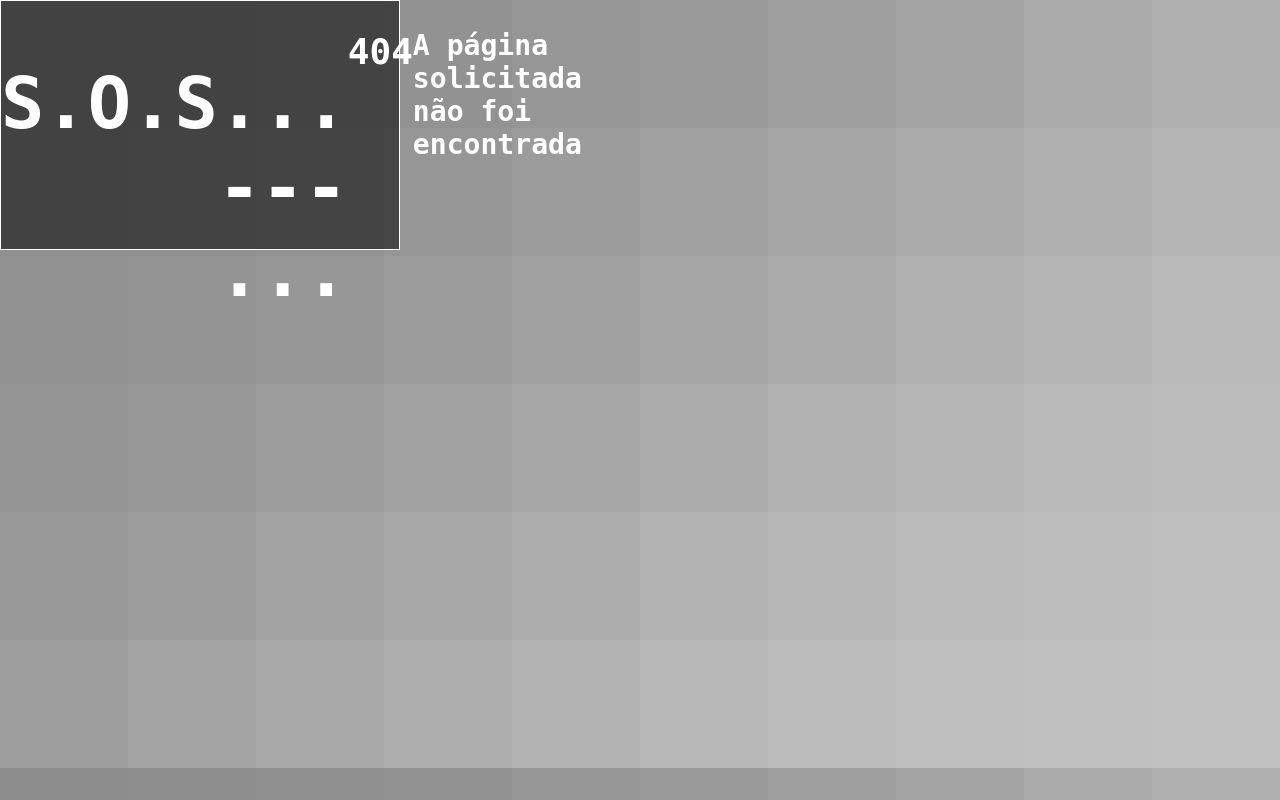
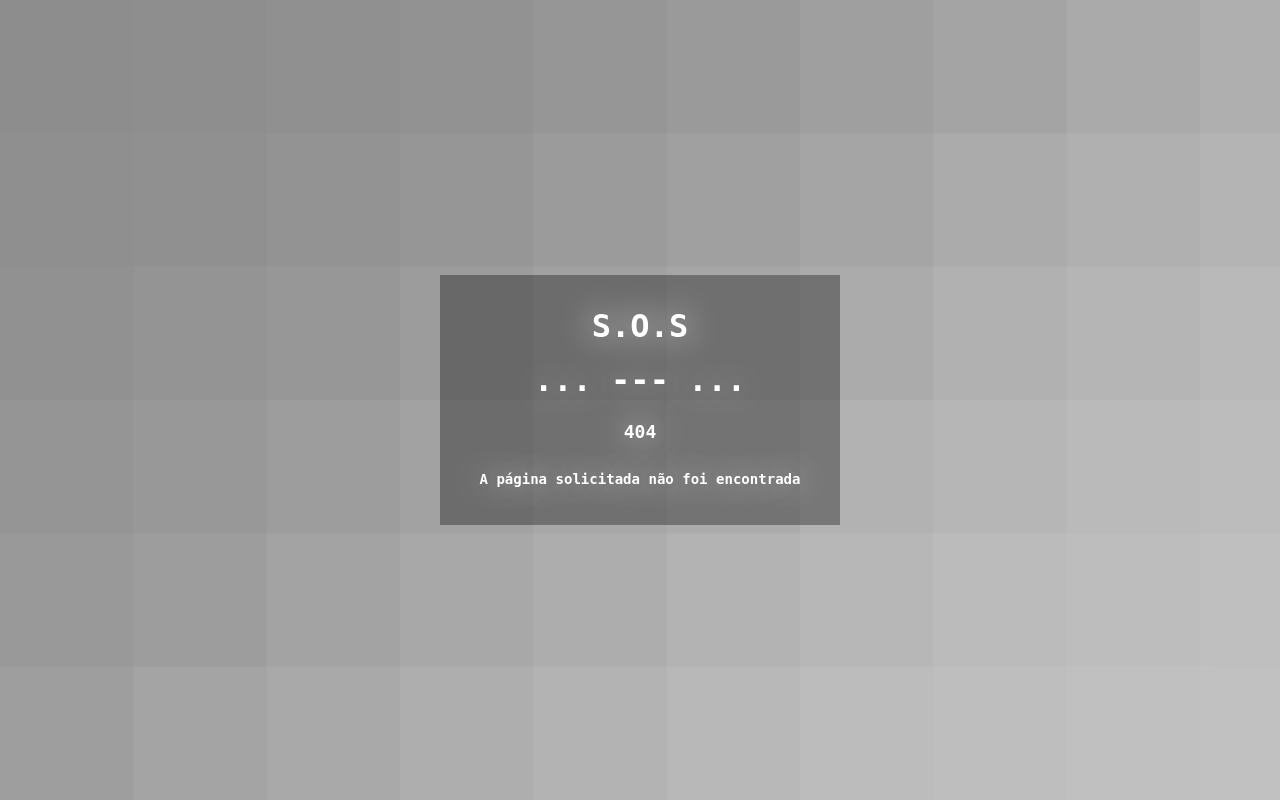
Before and after one commit to doug-cpp/morse, a Flask app: template templates/errors/404.html in a window 1280 px wide. Run offline with Flask 2, Linux system fonts and the light colour scheme; the template is opened without the code that fills it, so the values that code supplies are empty.

Commit message:
Fix a css issue

```diff
--- a/static/css/styles.css
+++ b/static/css/styles.css
@@ -126,26 +126,29 @@ svg.wire {
 
 div.error-page-container {
     display: flex;
-    justify-content: center:
+    justify-content: center;
     align-items: center;
-    width: 100%;
-    heigh: 100%;
+    width: 100vw;
+    height: 100vh;
 }
 
 section.error-page-info {
+    flex-direction: column;
     display: flex;
-    justify-content: center:
+    justify-content: center;
+    box-sizing:border-box;
     align-items: center;
     width: 400px;
     height: 250px;
-    background: #0008;
+    background: #0005;
     color: white;
-    font: bold 24px monospace;
-    border: 1px solid;
+    text-shadow:0 0 32px white;
+    font: bold 12px monospace;
 }
 
 section.error-page-info h1 {
-    font-size: 72px;
+    font-size: 32px;
+    margin: 8px;
 }
 
 .flex-center {
```
